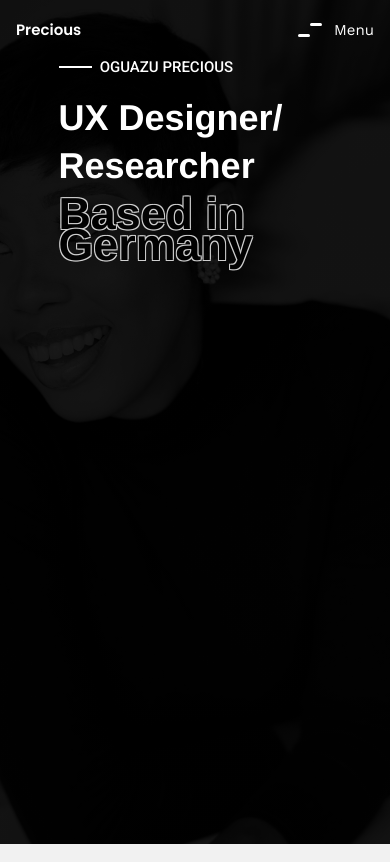
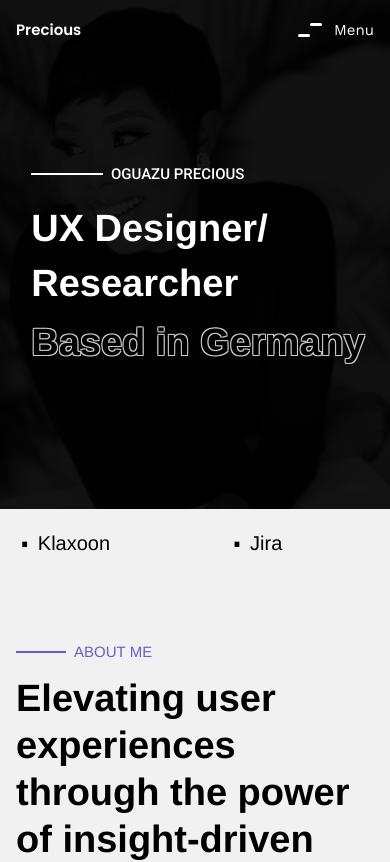
Before and after one commit to Nathan-88/precious-portfolio, a React (Vite) app: page / in a window 390 px wide. Shown: the top 862 px of the page. Built offline with nearby package versions, Linux system fonts and the light colour scheme; a web font is replaced by a local one.

Commit message:
edited landing page for mobile

```diff
--- a/src/pages/Home.jsx
+++ b/src/pages/Home.jsx
@@ -14,25 +14,25 @@ const Home = () => {
 
     return(<>
         <section
-        className="h-screen relative bg-center text-white bg-fixed bg-no-repeat bg-cover parallex overflow-hidden">
+        className="xl:h-screen relative bg-center text-white bg-fixed bg-no-repeat bg-cover parallex overflow-hidden">
             {/* absolute top-[30%] 2xl:top-[50%] text-white w-full left-[45%] md:left-[50%] 2xl:left-[55%] -translate-y-[50%] -translate-x-[40%] */}
-            <div className="pl-[15%] pt-[5%] flex flex-col justify-center ">
+            <div className="pl-[8%] md:pl-[15%] pt-[5%] flex flex-col justify-center ">
                     {/* text container */}
-                    <div className="mt-9 xl:mt-[10%] 2xl:mt-[20%] lg:pl-4 flex flex-col text-3xl ">
+                    <div className="my-[40%] xl:mt-[12%] 2xl:mt-[20%] lg:pl-4 flex flex-col text-3xl ">
                         <div className="flex items-center">
-                            <span className="bg-white w-[10%] h-[2px] mr-2"></span>
-                            <p className="text-sm font-medium font-roboto xl:text-sm">OGUAZU PRECIOUS</p>
+                            <span className="bg-white w-[20%] xl:w-[10%] h-[2px] mr-2"></span>
+                            <p className="text-sm font-medium font-roboto">OGUAZU PRECIOUS</p>
                         </div>
                         <div className="mt-5 mb-3 font-bold  text-4xl md:text-xxl">
                             <p className="mb-2">UX Designer/</p>
                             <p>Researcher</p>
                         </div>
-                        <p className="gif text-white text-[2.8rem] md:text-6xl lg:text-xxl  xl:text-[4.9rem] font-bold z-10">Based in Germany</p>
+                        <p className="gif text-white text-4xl md:text-6xl lg:text-xxl  xl:text-[4.9rem] font-bold z-10">Based in Germany</p>
                     </div>
                     {/* image */}
                     {/* <div className="pt-20 xl:pt-0 2xl:pt-5 2xl:w-[50%] 3xl:w-[55%]">
                         <img className="w-full h-auto object-cover" src={myPic} alt="my pic" />
-                    </div> */}
+                    </div>   */}
             </div>
         </section>
         <LogoCarousel/>
--- a/tailwind.config.js
+++ b/tailwind.config.js
@@ -33,7 +33,7 @@ export default {
         xl: ['20px', '28px'],
         '2xl': ['24px', '32px'],
         '3xl': ['28px', '31.4px'],
-        '4xl': ['36px', '40px'],
+        '4xl': ['38px', '46.8px'],
         xxl: ['80px', '88px'],
 
     },
```
